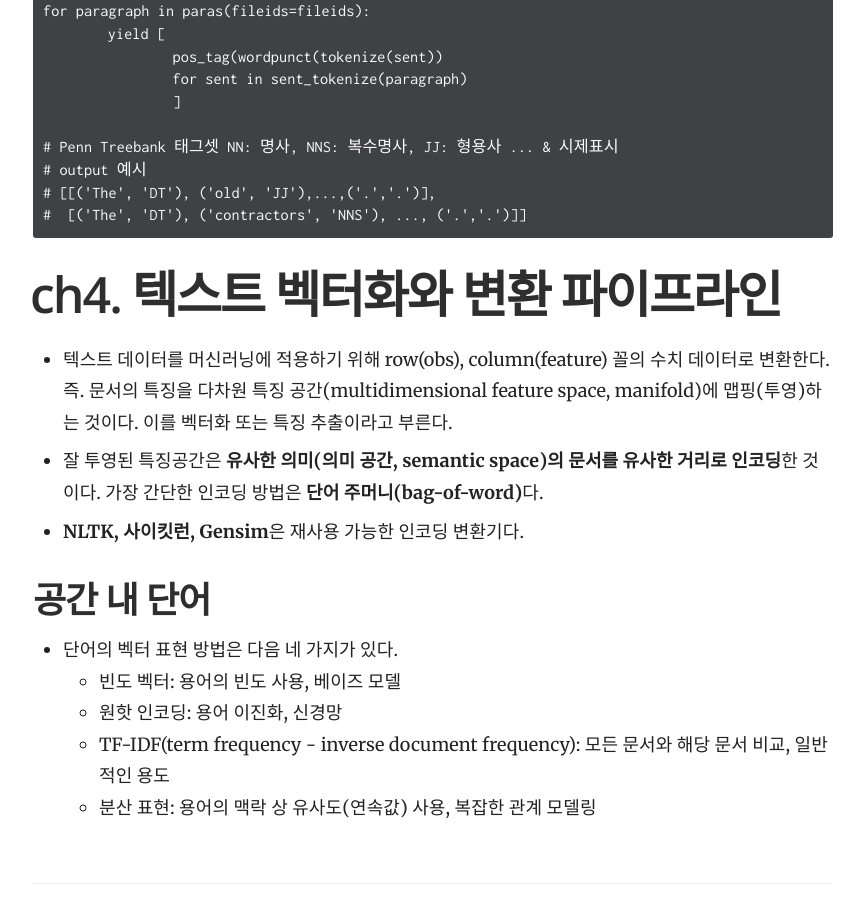
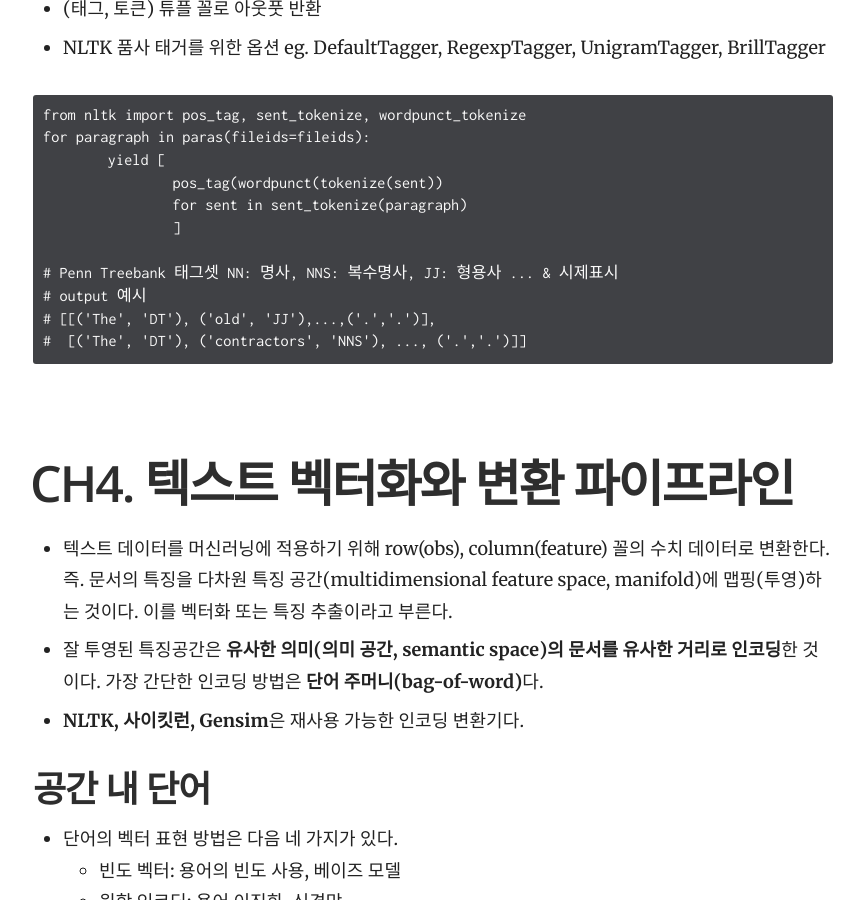
Before and after one commit to yrk3434/yrk3434.github.io, a Jekyll site: the page built from _docs/Theory/NLP_Introduction&Application.md, in a window 1280 px wide and 900 px high, scrolled down 6523 px. Shown: the whole window, without its empty margins (357-1221 px from the left). Built offline with Jekyll 4.4.1, drawn with Linux system fonts in a browser that asks for light colours.

Commit message:
Update NLP_Introduction&Application.md

````diff
--- a/_docs/Theory/NLP_Introduction&Application.md
+++ b/_docs/Theory/NLP_Introduction&Application.md
@@ -40,6 +40,8 @@ toc_label: 목차
 - **언어 자질**: 단어 집합 count를 통해 언어 자질 파악 <br/> eg; 텍스트 성별 식별 <br/> 파이썬 nltk.sent_tokenze(text) -> nltk.word_tokenize(sentence) -> collections.Counters
 - **맥락 자질**: 언어자질이 아닌 **어감**에 의존, 같은 단어여도 맥락 따라 긍정일수도 부정일수도 있음 eg. 정서분석, 단어주머니(단어 동시출현 고려), 엔그램분석(n개 주변 단어 고려)
 - **구조적 자질**:  단순 의미가 아닌 논리적 추론 적용 가능한 데이터 분석, 구문론적 분석(문장, 구 단위 분석)
+
+<br/>
 
 # CH2. 사용자 정의 말뭉치 구축
 
@@ -111,6 +113,8 @@ _cur.execute("SELECT score From reviews")
 for score in iter(_cur.fetchon, None):
 	yield score
 ```
+
+<br/>
 
 # CH3. 말뭉치의 전처리와 가공
 - 이 챕터에서는 텍스트를 작은 단위로 쪼개가는 과정을 코드를 통해 보여준다.
@@ -206,7 +210,10 @@ for paragraph in paras(fileids=fileids):
 ```
 
 
-# ch4.  텍스트 벡터화와 변환 파이프라인
+
+<br/>
+
+# CH4.  텍스트 벡터화와 변환 파이프라인
 - 텍스트 데이터를 머신러닝에 적용하기 위해 row(obs), column(feature) 꼴의 수치 데이터로 변환한다. 즉. 문서의 특징을 다차원 특징 공간(multidimensional feature space, manifold)에 맵핑(투영)하는 것이다. 이를 벡터화 또는 특징 추출이라고 부른다.
 - 잘 투영된 특징공간은 **유사한 의미(의미 공간, semantic space)의 문서를 유사한 거리로 인코딩**한 것이다.  가장 간단한 인코딩 방법은 **단어 주머니(bag-of-word)**다.
 - **NLTK, 사이킷런, Gensim**은 재사용 가능한 인코딩 변환기다.
````
